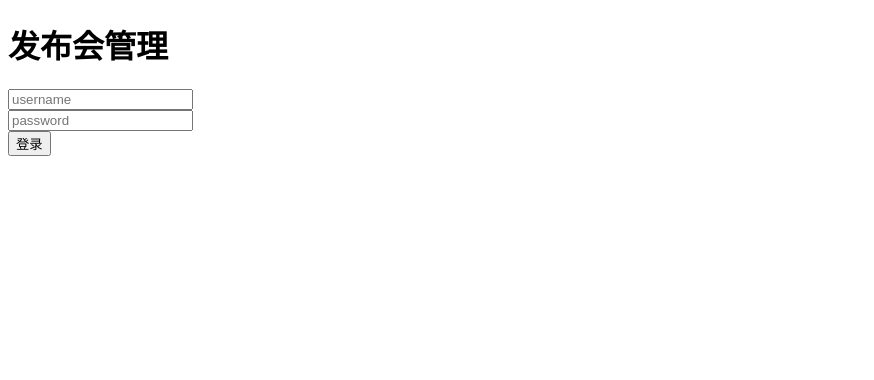
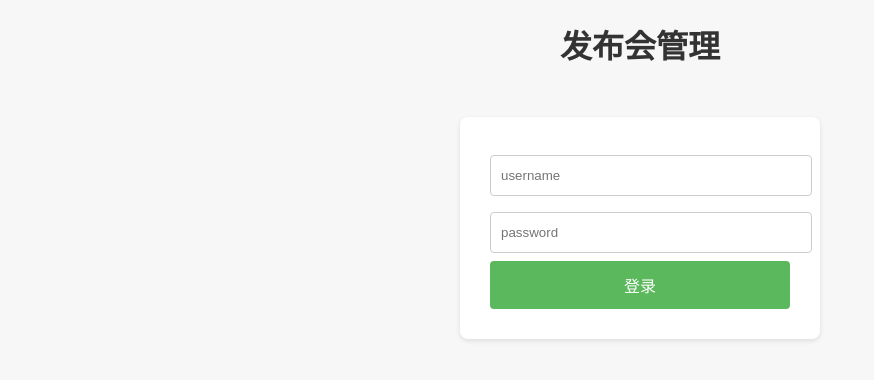
Before and after one commit to junevision/guest, a Django app: template sign/templates/index.html in a window 1280 px wide. Shown: the top 380 px of the page, without its empty margins (0-874 px from the left). Run offline with Django 3.2, Linux system fonts and the light colour scheme; the template is opened without the code that fills it, so the values that code supplies are empty.

Commit message:
add css style to beautify html

```diff
--- a/sign/templates/index.html
+++ b/sign/templates/index.html
@@ -3,14 +3,53 @@
 <head>
     <meta charset="UTF-8">
     <title>Django Page</title>
+    <style>
+        body {
+            font-family: Arial, sans-serif;
+            background-color: #f7f7f7;
+        }
+        h1 {
+            text-align: center;
+            color: #333;
+        }
+        form {
+            max-width: 300px;
+            margin: 50px auto;
+            padding: 30px;
+            background: #fff;
+            border-radius: 8px;
+            box-shadow: 0 2px 5px rgba(0,0,0,0.1);
+        }
+        input[type="text"],
+        input[type="password"] {
+            width: 100%;
+            padding: 12px 10px;
+            margin: 8px 0;
+            border: 1px solid #ccc;
+            border-radius: 4px;
+        }
+        button {
+            width: 100%;
+            padding: 12px;
+            background-color: #5cb85c;
+            border: none;
+            color: white;
+            font-size: 16px;
+            border-radius: 4px;
+            cursor: pointer;
+        }
+        button:hover {
+            background-color: #4cae4c;
+        }
+    </style>
 </head>
 <body>
     <h1>发布会管理</h1>
     <form method="post">
+        {% csrf_token %}
         <input name="username" type="text" placeholder="username"><br>
         <input name="password" type="password" placeholder="password"><br>
         <button id="login_btn" type="submit">登录</button>
-        {% csrf_token %}
     </form>
 </body>
 </html>
```
